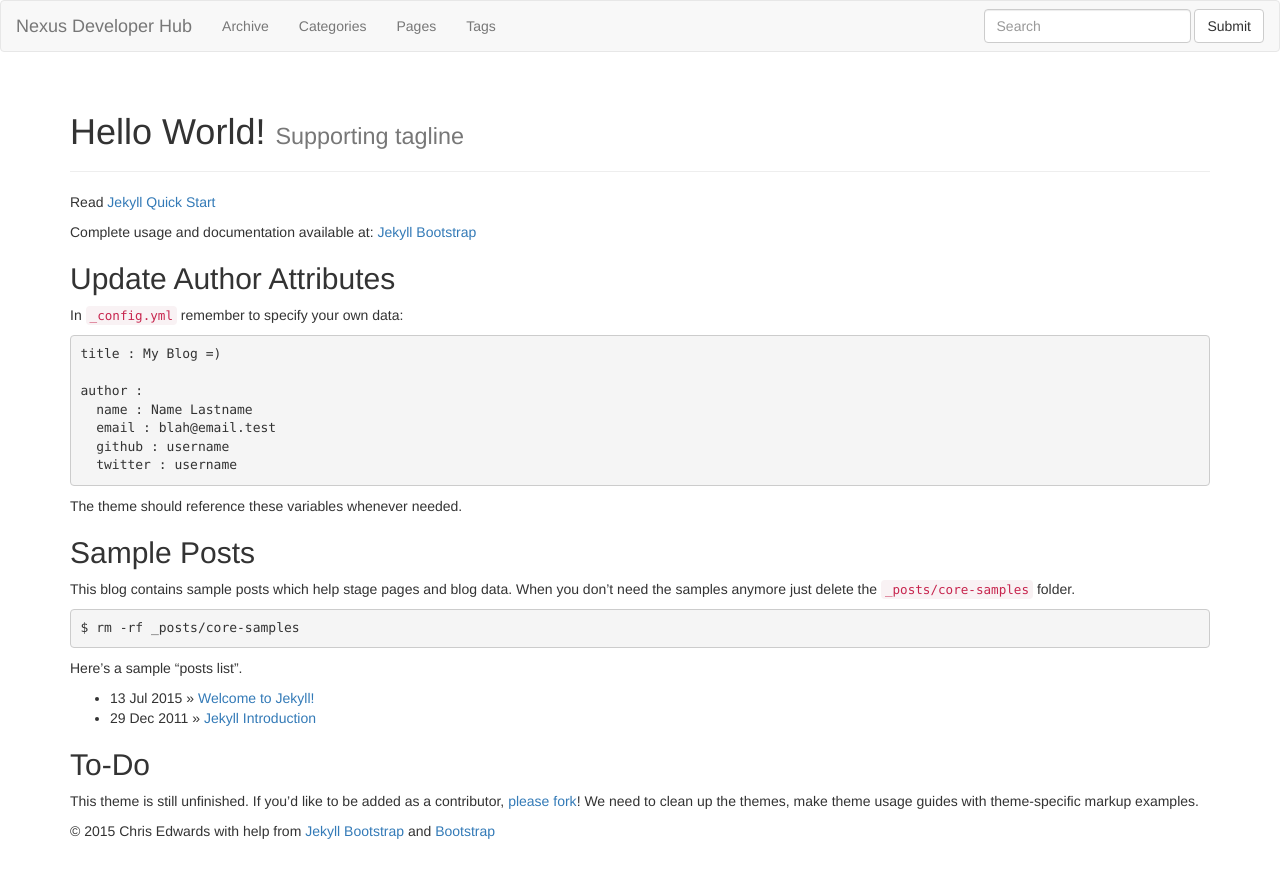
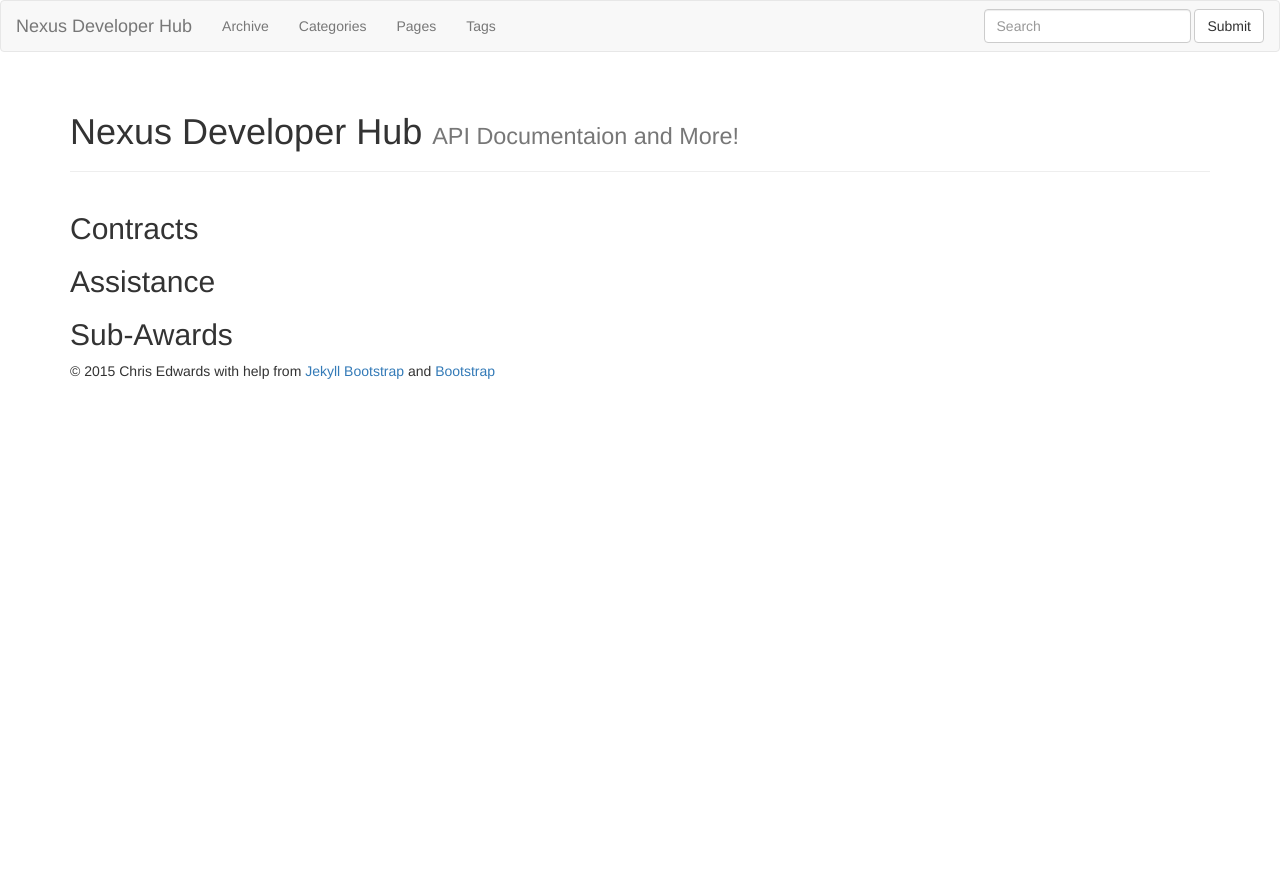
Before and after one commit to gitter-badger/nexus-2, a Jekyll site: the page built from index.md, in a window 1280 px wide. Shown: the top 878 px of the page. Built offline with Jekyll 4.4.1, drawn with Linux system fonts in a browser that asks for light colours; nearby versions of some CDN libraries; library files that are not in the unit come from our copies.

Commit message:
index update

```diff
--- a/index.md
+++ b/index.md
@@ -1,44 +1,13 @@
 ---
 layout: page
-title: Hello World!
-tagline: Supporting tagline
+title: Nexus Developer Hub
+tagline: API Documentaion and More!
 ---
 {% include JB/setup %}
 
-Read [Jekyll Quick Start](http://jekyllbootstrap.com/usage/jekyll-quick-start.html)
 
-Complete usage and documentation available at: [Jekyll Bootstrap](http://jekyllbootstrap.com)
+## Contracts
 
-## Update Author Attributes
+## Assistance
 
-In `_config.yml` remember to specify your own data:
-
-    title : My Blog =)
-
-    author :
-      name : Name Lastname
-      email : blah@email.test
-      github : username
-      twitter : username
-
-The theme should reference these variables whenever needed.
-
-## Sample Posts
-
-This blog contains sample posts which help stage pages and blog data.
-When you don't need the samples anymore just delete the `_posts/core-samples` folder.
-
-    $ rm -rf _posts/core-samples
-
-Here's a sample "posts list".
-
-<ul class="posts">
-  {% for post in site.posts %}
-    <li><span>{{ post.date | date_to_string }}</span> &raquo; <a href="{{ BASE_PATH }}{{ post.url }}">{{ post.title }}</a></li>
-  {% endfor %}
-</ul>
-
-## To-Do
-
-This theme is still unfinished. If you'd like to be added as a contributor, [please fork](http://github.com/plusjade/jekyll-bootstrap)!
-We need to clean up the themes, make theme usage guides with theme-specific markup examples.
+## Sub-Awards
```
